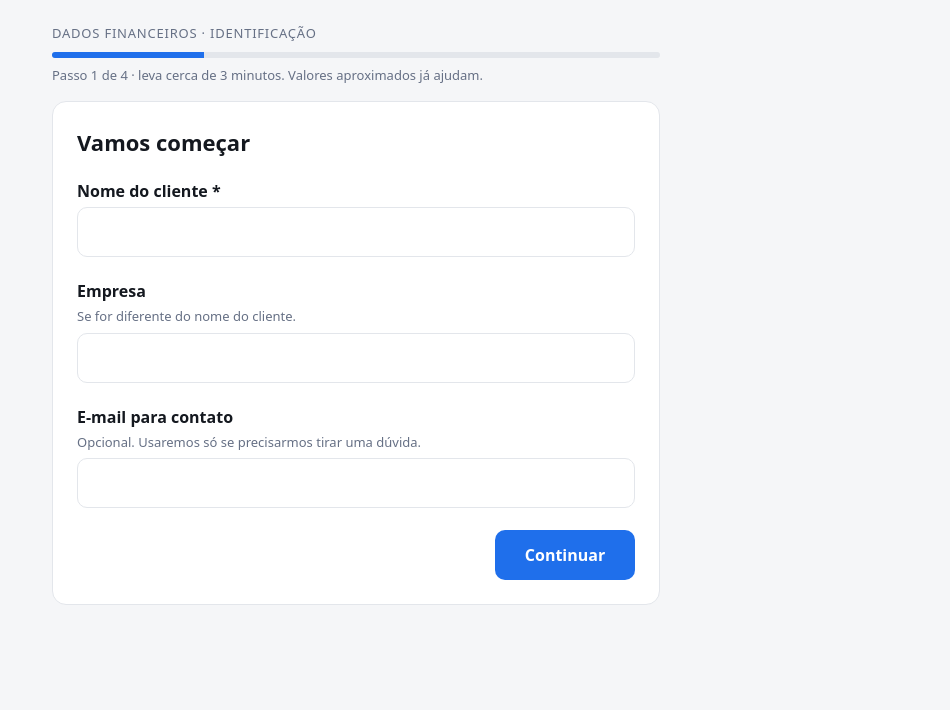
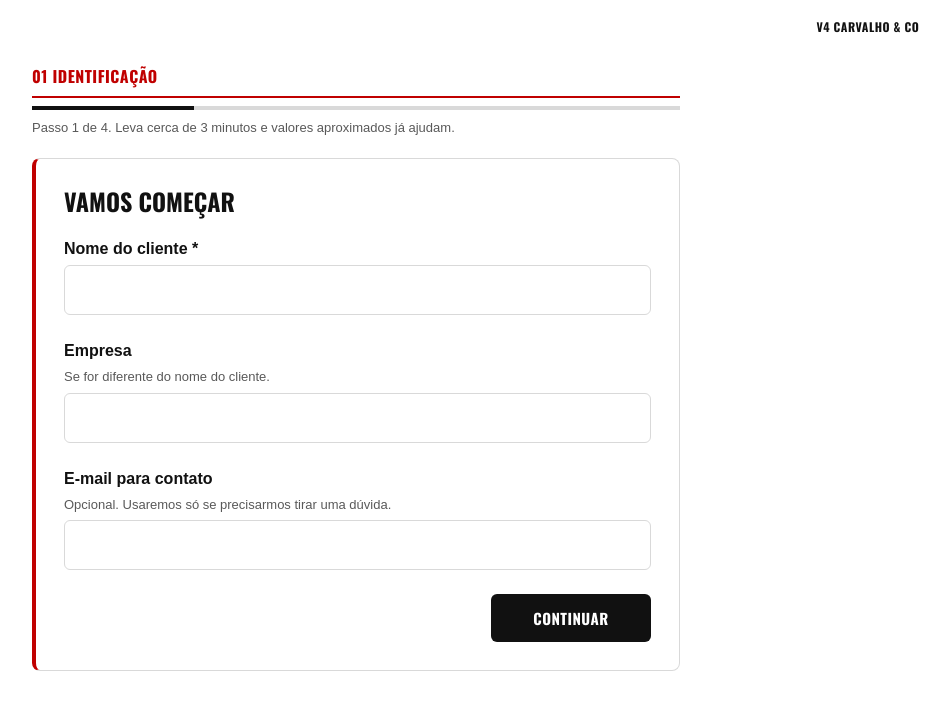
Before and after one commit to oivanfelipe/formulario, a Next.js app: page / in a window 1280 px wide. Shown: the top 710 px of the page, without its empty margins (284-1234 px from the left). Built offline with nearby package versions, Linux system fonts and the light colour scheme.

Commit message:
Aplicar identidade visual V4 Carvalho & Co ao formulário
Co-Authored-By: Claude Sonnet 5.5 <noreply@anthropic.com>
Claude-Session: https://claude.ai/code/session_01EnyZtK1j7TNn261iLDLJkb

```diff
--- a/app/globals.css
+++ b/app/globals.css
@@ -1,46 +1,49 @@
+/* Identidade visual V4 Carvalho & Co: branco, preto 111111, vermelho C00000 só como destaque */
 :root {
-  --bg: #f5f6f8; --card: #fff; --ink: #14181f; --muted: #667085; --line: #e3e6eb;
-  --brand: #1f6feb; --brand-ink: #fff; --err: #c62828; --ok: #12805c;
-}
-@media (prefers-color-scheme: dark) {
-  :root { --bg: #0e1116; --card: #171b22; --ink: #eef1f5; --muted: #98a2b3; --line: #2a303a; --brand: #4c8dff; --err: #ff6b6b; --ok: #3ccf9a; }
+  --bg: #fff; --ink: #111111; --red: #C00000; --muted: #595959; --card: #F5F5F5; --line: #D9D9D9;
+  --red-soft: #FFF5F5; --ok: #1B7F37; --ok-soft: #E6F4EA;
 }
 * { box-sizing: border-box; }
-body { margin: 0; background: var(--bg); color: var(--ink); font: 16px/1.5 system-ui, -apple-system, "Segoe UI", Roboto, sans-serif; }
-.wrap { max-width: 640px; margin: 0 auto; padding: 24px 16px 64px; }
-header { margin-bottom: 16px; }
-.eyebrow { font-size: 13px; text-transform: uppercase; letter-spacing: .06em; color: var(--muted); margin: 0 0 8px; }
-.bar { height: 6px; background: var(--line); border-radius: 99px; overflow: hidden; }
-.bar div { height: 100%; background: var(--brand); transition: width .25s; }
+body { margin: 0; background: var(--bg); color: var(--ink); font: 16px/1.5 Arial, Helvetica, sans-serif; }
+.brand { position: fixed; top: 18px; right: 6%; font: 700 12px var(--font-oswald), sans-serif; letter-spacing: .04em; text-transform: uppercase; z-index: 5; }
+.wrap { max-width: 680px; margin: 0 auto; padding: 64px 16px 72px; }
+header { margin-bottom: 20px; }
+.eyebrow { font: 700 16px var(--font-oswald), sans-serif; text-transform: uppercase; color: var(--red); letter-spacing: .03em; margin: 0 0 8px; padding-bottom: 8px; border-bottom: 2px solid var(--red); }
+.bar { height: 4px; background: var(--line); }
+.bar div { height: 100%; background: var(--ink); transition: width .25s; }
 .muted { color: var(--muted); } .small { font-size: 13px; margin: 8px 0 0; }
-.card { background: var(--card); border: 1px solid var(--line); border-radius: 14px; padding: 24px; }
-.card.center { text-align: center; padding: 48px 24px; }
-h1 { font-size: 22px; margin: 0 0 20px; } h2 { font-size: 17px; margin: 28px 0 12px; }
-.field { display: block; margin-bottom: 22px; }
-.q { display: block; font-weight: 600; margin-bottom: 4px; }
+.card { background: #fff; border: 1px solid var(--line); border-left: 4px solid var(--red); border-radius: 8px; padding: 28px; }
+.card.center { text-align: center; padding: 48px 24px; border-left-width: 1px; border-top: 4px solid var(--red); }
+h1 { font: 700 24px/1.2 var(--font-oswald), sans-serif; text-transform: uppercase; margin: 0 0 22px; }
+h2 { font: 700 17px var(--font-oswald), sans-serif; text-transform: uppercase; margin: 30px 0 12px; padding-top: 18px; border-top: 2px solid var(--red); }
+.tag { color: var(--red); font-size: 13px; }
+.field { display: block; margin-bottom: 24px; }
+.q { display: block; font-weight: 700; margin-bottom: 4px; }
 .hint { display: block; font-size: 13px; color: var(--muted); margin-bottom: 6px; }
-input, textarea { width: 100%; font: inherit; color: inherit; background: transparent; border: 1px solid var(--line); border-radius: 10px; padding: 12px 14px; }
-input:focus, textarea:focus { outline: 2px solid var(--brand); outline-offset: 0; border-color: transparent; }
-.affix { display: flex; align-items: stretch; border: 1px solid var(--line); border-radius: 10px; overflow: hidden; }
-.affix:focus-within { outline: 2px solid var(--brand); border-color: transparent; }
-.affix span { display: flex; align-items: center; padding: 0 14px; color: var(--muted); background: color-mix(in srgb, var(--line) 40%, transparent); }
+input, textarea { width: 100%; font: inherit; color: inherit; background: #fff; border: 1px solid var(--line); border-radius: 6px; padding: 12px 14px; }
+input:focus, textarea:focus { outline: 2px solid var(--ink); outline-offset: 0; border-color: transparent; }
+.affix { display: flex; align-items: stretch; border: 1px solid var(--line); border-radius: 6px; overflow: hidden; background: #fff; }
+.affix:focus-within { outline: 2px solid var(--ink); border-color: transparent; }
+.affix span { display: flex; align-items: center; padding: 0 14px; color: var(--muted); background: var(--card); font-weight: 700; }
 .affix input { border: 0; border-radius: 0; outline: 0 !important; }
 .two { display: grid; grid-template-columns: 1fr 1fr; gap: 12px; }
-@media (max-width: 520px) { .two { grid-template-columns: 1fr; } .card { padding: 18px; } }
+@media (max-width: 520px) { .two { grid-template-columns: 1fr; } .card { padding: 20px; } .brand { right: 16px; } }
 .choices { display: flex; gap: 10px; margin-top: 6px; }
-.choice { flex: 1; padding: 14px; font: inherit; font-weight: 600; border: 1px solid var(--line); border-radius: 10px; background: transparent; color: inherit; cursor: pointer; }
-.choice.on { border-color: var(--brand); background: color-mix(in srgb, var(--brand) 14%, transparent); color: var(--brand); }
+.choice { flex: 1; padding: 14px; font: inherit; font-weight: 700; border: 1px solid var(--line); border-radius: 6px; background: var(--card); color: inherit; cursor: pointer; }
+.choice.on { border-color: var(--red); background: var(--red-soft); color: var(--red); }
 .nav { display: flex; justify-content: space-between; gap: 12px; margin-top: 8px; }
 button { font: inherit; }
-.primary { background: var(--brand); color: var(--brand-ink); border: 0; padding: 13px 22px; border-radius: 10px; font-weight: 600; cursor: pointer; min-width: 140px; }
+.primary { background: var(--ink); color: #fff; border: 0; padding: 13px 22px; border-radius: 6px; font: 700 15px var(--font-oswald), sans-serif; text-transform: uppercase; letter-spacing: .03em; cursor: pointer; min-width: 160px; }
+.primary:hover { background: var(--red); }
 .primary:disabled { opacity: .6; cursor: wait; }
-.ghost { background: transparent; border: 1px solid var(--line); color: inherit; padding: 13px 20px; border-radius: 10px; cursor: pointer; }
-.error { color: var(--err); font-weight: 500; margin: 0 0 14px; }
+.ghost { background: #fff; border: 1px solid var(--line); color: inherit; padding: 13px 20px; border-radius: 6px; cursor: pointer; }
+.error { color: var(--red); font-weight: 700; margin: 0 0 14px; }
 .hp { position: absolute; left: -9999px; width: 1px; height: 1px; opacity: 0; }
-.summary { border: 1px solid var(--line); border-radius: 12px; padding: 4px 16px; }
+.summary { background: var(--card); border-radius: 8px; padding: 4px 16px; }
 .row { display: flex; justify-content: space-between; gap: 16px; padding: 10px 0; border-bottom: 1px solid var(--line); }
 .row.small { font-size: 14px; color: var(--muted); } .row.small b { color: var(--ink); white-space: nowrap; }
-.margin { padding: 14px 0; display: grid; gap: 2px; }
-.margin strong { font-size: 30px; color: var(--ok); } .margin strong.neg { color: var(--err); }
+.margin { padding: 16px 0; display: grid; gap: 2px; border-top: 2px solid var(--red); margin-top: 6px; }
+.margin span { font: 700 14px var(--font-oswald), sans-serif; text-transform: uppercase; color: var(--red); }
+.margin strong { font: 700 36px var(--font-oswald), sans-serif; color: var(--ink); } .margin strong.neg { color: var(--red); }
 .margin small { color: var(--muted); }
-.check { width: 56px; height: 56px; border-radius: 50%; background: var(--ok); color: #fff; display: grid; place-items: center; font-size: 28px; margin: 0 auto 16px; }
+.check { width: 56px; height: 56px; border-radius: 50%; background: var(--ink); color: #fff; display: grid; place-items: center; font-size: 28px; margin: 0 auto 16px; }
--- a/app/layout.tsx
+++ b/app/layout.tsx
@@ -1,8 +1,11 @@
 import type { Metadata, Viewport } from "next";
+import { Oswald } from "next/font/google";
 import "./globals.css";
 
+const oswald = Oswald({ subsets: ["latin"], weight: ["500", "700"], variable: "--font-oswald" });
+
 export const metadata: Metadata = {
-  title: "Dados financeiros",
+  title: "Dados financeiros | V4 Carvalho & Co",
   description: "Formulário de dados financeiros para cálculo de ROI",
   robots: { index: false, follow: false },
 };
@@ -10,8 +13,11 @@ export const viewport: Viewport = { width: "device-width", initialScale: 1 };
 
 export default function RootLayout({ children }: { children: React.ReactNode }) {
   return (
-    <html lang="pt-BR">
-      <body>{children}</body>
+    <html lang="pt-BR" className={oswald.variable}>
+      <body>
+        <div className="brand">V4 Carvalho &amp; Co</div>
+        {children}
+      </body>
     </html>
   );
 }
--- a/app/obrigado/page.tsx
+++ b/app/obrigado/page.tsx
@@ -1,6 +1,7 @@
 export default function Obrigado() {
   return (
     <main className="wrap">
+      <p className="eyebrow">Dados financeiros</p>
       <div className="card center">
         <div className="check">✓</div>
         <h1>Recebemos suas respostas</h1>
--- a/app/page.tsx
+++ b/app/page.tsx
@@ -33,6 +33,14 @@ const PCT_QUESTIONS: { name: (typeof PCT_FIELDS)[number]; n: number; label: stri
     label: "Em média, qual percentual das vendas é gasto com frete ou entrega pago pela empresa?",
   },
 ];
+
+const SHORT: Record<(typeof PCT_FIELDS)[number], string> = {
+  pct_custo_produto: "Custo do produto ou serviço",
+  pct_impostos: "Impostos",
+  pct_comissao: "Comissões",
+  pct_taxas_pagamento: "Taxas de pagamento",
+  pct_frete: "Frete e entrega",
+};
 
 const STEPS = ["Identificação", "Faturamento e custos", "Outros custos", "Revisão"];
 const brl = (n: number) => n.toLocaleString("pt-BR", { style: "currency", currency: "BRL" });
@@ -126,12 +134,12 @@ export default function Page() {
   return (
     <main className="wrap">
       <header>
-        <p className="eyebrow">Dados financeiros · {STEPS[step]}</p>
+        <p className="eyebrow">0{step + 1} {STEPS[step]}</p>
         <div className="bar" aria-hidden>
           <div style={{ width: `${progress}%` }} />
         </div>
         <p className="muted small">
-          Passo {step + 1} de {STEPS.length} · leva cerca de 3 minutos. Valores aproximados já ajudam.
+          Passo {step + 1} de {STEPS.length}. Leva cerca de 3 minutos e valores aproximados já ajudam.
         </p>
       </header>
 
@@ -201,9 +209,9 @@ export default function Page() {
             <h1>Revise e envie</h1>
             <div className="summary">
               <Row k="Cliente" v={f.cliente_nome} />
-              <Row k="Faturamento 2025" v={fat !== null ? brl(fat) : "—"} />
+              <Row k="Faturamento 2025" v={fat !== null ? brl(fat) : "Não informado"} />
               {PCT_QUESTIONS.map((q) => (
-                <Row key={q.name} k={q.label.replace(/^Em média, qual percentual (do valor de uma venda|das vendas) (é )?/, "").replace(/\?$/, "")} v={`${pct(q.name) ?? 0}%`} small />
+                <Row key={q.name} k={SHORT[q.name]} v={`${pct(q.name) ?? 0}%`} small />
               ))}
               {f.tem_outro_custo === "sim" && <Row k={f.descricao_outro_custo || "Outro custo variável"} v={`${outro}%`} />}
               <div className="margin">
@@ -213,7 +221,7 @@ export default function Page() {
               </div>
             </div>
 
-            <h2>Ajuda a refinar o ROI <span className="muted">(opcional)</span></h2>
+            <h2>Ajuda a refinar o ROI <span className="tag">// OPCIONAL</span></h2>
             <Field label="Quanto a empresa investiu em marketing e vendas em 2025?" hint="Mídia paga, agência, ferramentas, equipe comercial.">
               <div className="affix"><span>R$</span><input inputMode="decimal" placeholder="0,00" value={f.investimento_marketing_2025 ?? ""} onChange={(e) => set("investimento_marketing_2025", e.target.value)} /></div>
             </Field>
@@ -271,7 +279,7 @@ function Row({ k, v, small }: { k: string; v?: string; small?: boolean }) {
   return (
     <div className={small ? "row small" : "row"}>
       <span>{k}</span>
-      <b>{v || "—"}</b>
+      <b>{v || "Não informado"}</b>
     </div>
   );
 }
```
